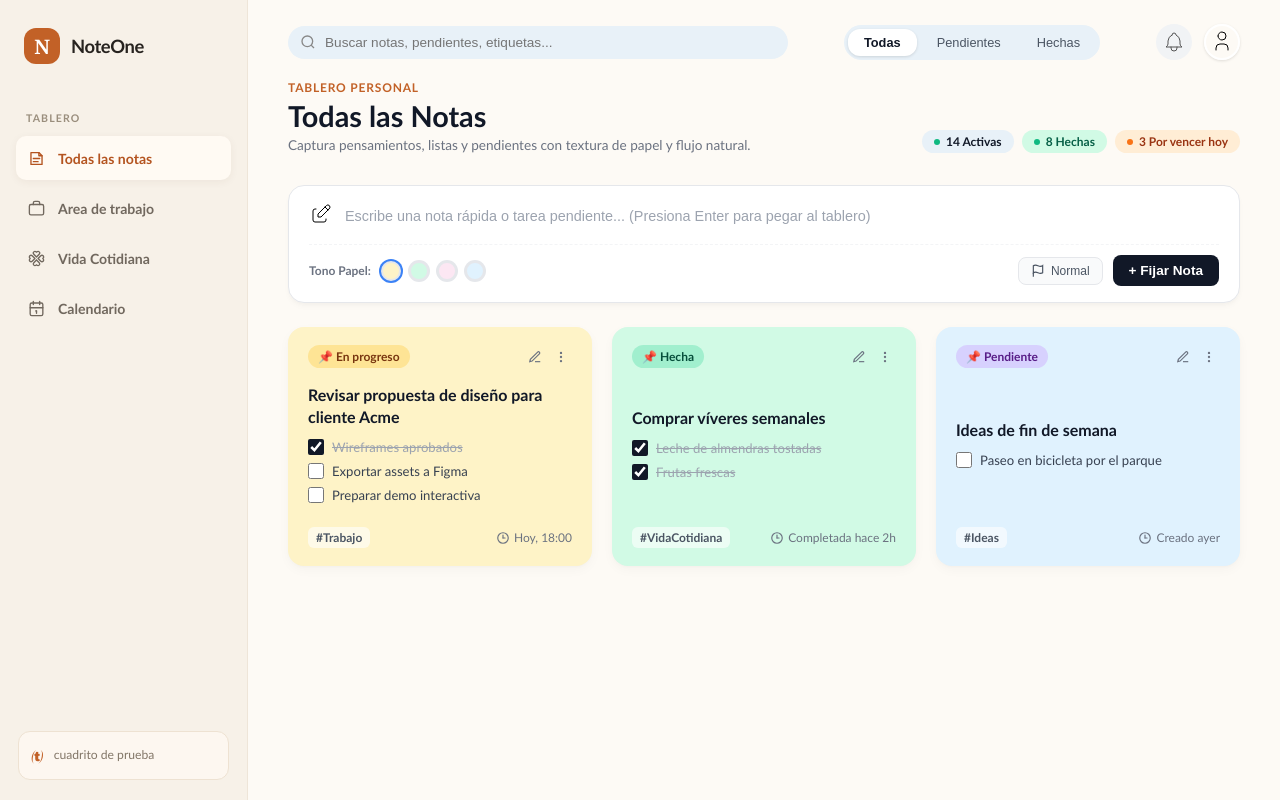
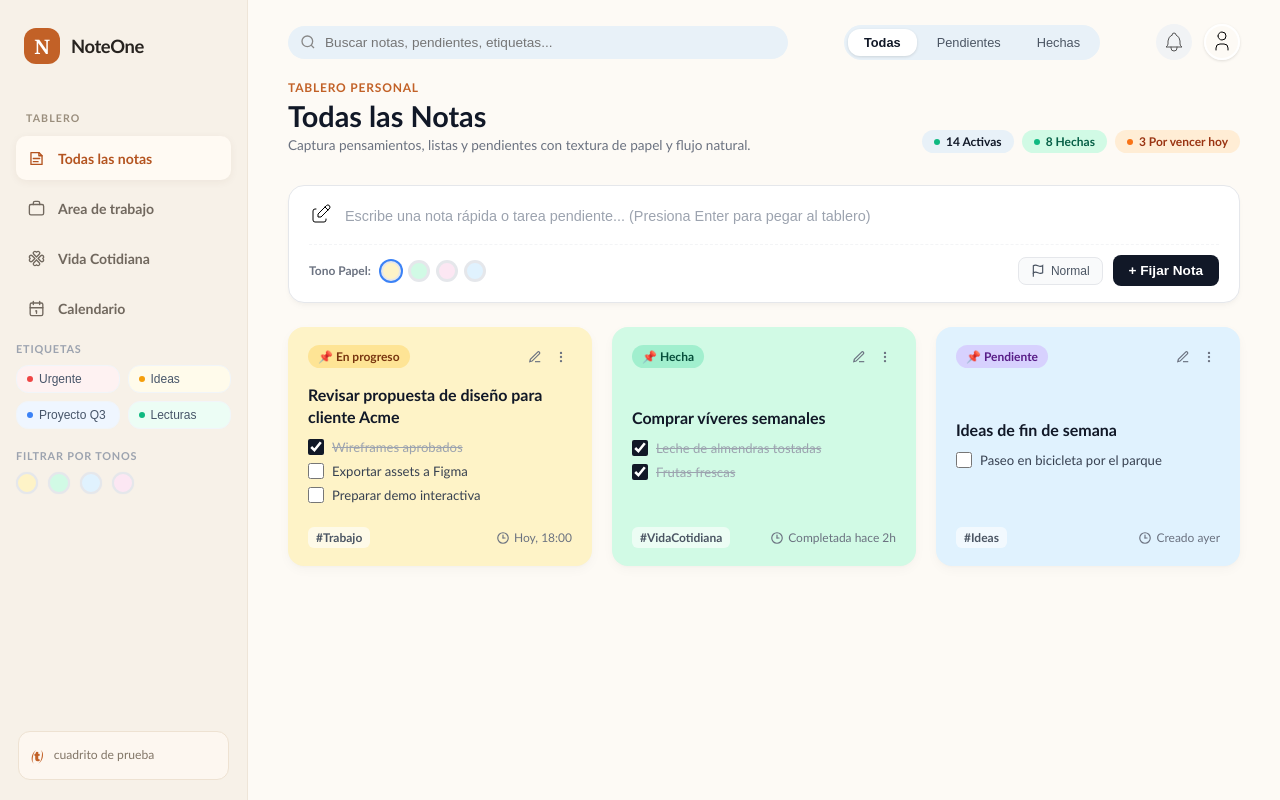
Before and after one commit to Jonathaning12/to-do-app, a React (Vite) app: page /home in a window 1280 px wide. Built offline with nearby package versions, Linux system fonts and the light colour scheme.

Commit message:
final Home

```diff
--- /dev/null
+++ b/src/components/Filters.jsx
@@ -0,0 +1,74 @@
+import { useState } from 'react';
+import styles from './Filters.module.css';
+
+export default function SearchFilters({onSelectTag, onSelectColor}) {
+    const [activeTag, setActiveTag] = useState(null);
+    const [activeColor, setActiveColor] = useState(null);
+
+    const tags = [
+        { id: 'urgente', label: 'Urgente', dotColor: '#ef4444', bgColor: '#fef2f2' },
+        { id: 'ideas', label: 'Ideas', dotColor: '#f59e0b', bgColor: '#fffbeb' },
+        { id: 'proyecto', label: 'Proyecto Q3', dotColor: '#3b82f6', bgColor: '#eff6ff' },
+        { id: 'lecturas', label: 'Lecturas', dotColor: '#10b981', bgColor: '#ecfdf5' }
+    ]
+
+    const paperColors=[
+        {id:'amarillo', color:'#fef3c7'},
+        {id:'verde', color:'#d1fae5'},
+        {id:'azul', color:'#e0f2fe'},
+        {id:'rosado', color:'#fce7f3'},
+    ]
+
+    const handleTagClick=(tagId)=>{
+        const nextTag = activeTag === tagId ? null : tagId;
+        setActiveTag(nextTag);
+        if(onSelectTag) onSelectTag(nextTag);
+    }
+
+    const handleColorClick=(colorId)=>{
+        const nextColor = activeColor === colorId ? null : colorId;
+        setActiveColor(nextColor);
+        if(onSelectColor) onSelectColor(nextColor);
+    }
+
+    return(
+        <div className={styles.filtersSection}>
+            {/* Seccion de Etiquetas */}
+            <div className={styles.group}>
+                <span className={styles.sectionTitle}>Etiquetas</span>
+            <div className={styles.tagList}>
+                {tags.map((tag) => (
+                    <button
+                        key={tag.id}
+                        type="button"
+                        className={`${styles.tagBtn} ${activeTag === tag.id ? styles.activeTag : ''}`}
+                        style={{ backgroundColor: activeTag === tag.id ? '#ffffff' : tag.bgColor }}
+                        onClick={() => handleTagClick(tag.id)}
+                        >
+                        <span className={styles.tagDot} style={{ backgroundColor: tag.dotColor }} />
+                        <span>
+                            {tag.label}
+                        </span>
+                </button>
+            ))}
+            </div>
+        </div>
+            {/* Seccion de Filtrar por tonos */}
+            <div className={styles.group}>
+                <span className={styles.sectionTitle}>Filtrar por tonos</span>
+                <div className={styles.colorPalette}>
+                {paperColors.map((paper) => (
+                <button
+                    key={paper.id}
+                    type="button"
+                    className={`${styles.colorDot} ${activeColor === paper.id ? styles.activeColor : ''}`}
+                    style={{ backgroundColor: paper.color }}
+                    onClick={() => handleColorClick(paper.id)}
+                    aria-label={`Filtrar por color ${paper.id}`}
+               />
+                ))}
+                </div>
+            </div>
+        </div>
+    )
+}
--- /dev/null
+++ b/src/components/Filters.module.css
@@ -0,0 +1,106 @@
+.filtersSection{
+    display: flex;
+    flex-direction: column;
+    gap: 20px;
+    width: 100%;
+    padding: 12px 0px;
+}
+
+.group{
+    display: flex;
+    flex-direction: column;
+    gap: 10px;
+}
+
+.sectionTitle{
+    font-size: 0.68rem;
+    font-weight: 700;
+    letter-spacing: 0.8px;
+    text-transform: uppercase;
+    color: #9ca3af;
+}
+
+/* Lista de etiquetas */
+
+.tagList {
+  display: grid;
+  grid-template-columns: repeat(2, 1fr);
+  gap: 8px;
+  width: 100%;
+}
+
+
+.tagBtn {
+  display: flex;
+  align-items: center;
+  gap: 6px;
+  background-color: #f8fafc;
+  border: 1px solid #f1f5f9;
+  padding: 6px 10px;
+  border-radius: 12px;
+  font-size: 0.75rem;
+  font-weight: 500;
+  color: #475569;
+  cursor: pointer;
+  transition: all 0.2s ease;
+  text-align: left;
+  width: 100%;
+  box-sizing: border-box;
+  white-space: nowrap;
+  overflow: hidden;
+  text-overflow: ellipsis;
+}
+
+.tagBtn:hover {
+  background-color: #f1f5f9;
+  color: #0f172a;
+  transform: translateY(-1px);
+}
+
+.tagBtn.activeTag {
+  background-color: #ffffff;
+  border-color: #cbd5e1;
+  color: #0f172a;
+  font-weight: 600;
+  box-shadow: 0 2px 4px rgba(0, 0, 0, 0.05);
+}
+
+.tagDot {
+  width: 6px;
+  height: 6px;
+  border-radius: 50%;
+  flex-shrink: 0;
+}
+
+
+
+
+
+
+
+
+
+/* Paletas de colores para las etiquetas */
+.colorPalette{
+    display: flex;
+    align-items: center;
+    gap: 10px;
+}
+
+.colorDot{
+    width: 22px;
+    height: 22px;
+    border-radius: 50%;
+    border: 2px solid #e5e7eb;
+    box-shadow: 0 0 1px #e5e7eb;
+    cursor: pointer;
+    transition: transform 0.15s ease, box-shadow 0.15s ease;
+}
+
+.colorDot:hover{
+    transform: scale(1.1);
+}
+
+.activeColor{
+    box-shadow: 0 0 0 2px #3b82f6 !important;
+}
--- a/src/components/sideBar.jsx
+++ b/src/components/sideBar.jsx
@@ -1,7 +1,7 @@
 
 import { NavLink } from 'react-router-dom';
 import styles from './SideBar.module.css';
-
+import SearchFilters from './Filters';
 const links = [
     { to: '/home', label: 'Todas las notas', icon: 'notes' },
     { to: '/work', label: 'Area de trabajo', icon: 'work' },
@@ -64,6 +64,10 @@ export default function SideBar() {
                         </li>
                     ))}
                 </ul>
+                <SearchFilters
+                    onSelectTag={(tag) => console.log('Tag seleccionado:', tag)}
+                    onSelectColor={(color) => console.log('Color seleccionado:', color)}
+                />
             </nav>
 
             <div className={styles.sidebarNote}>
```
